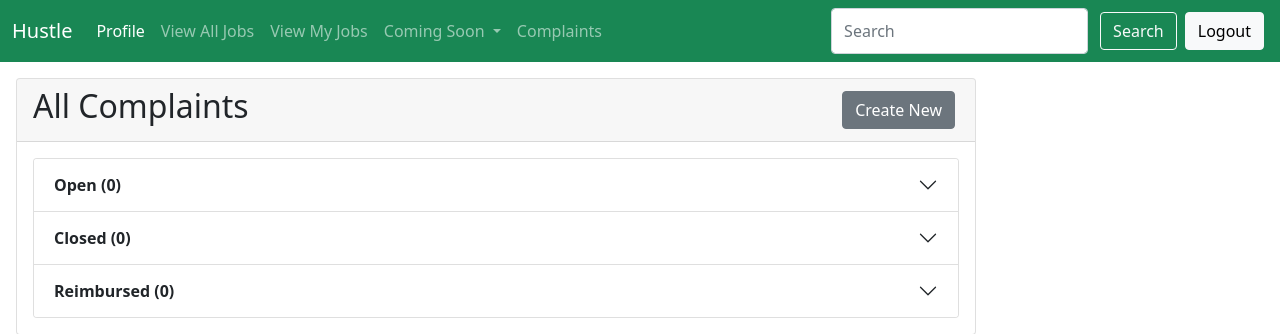
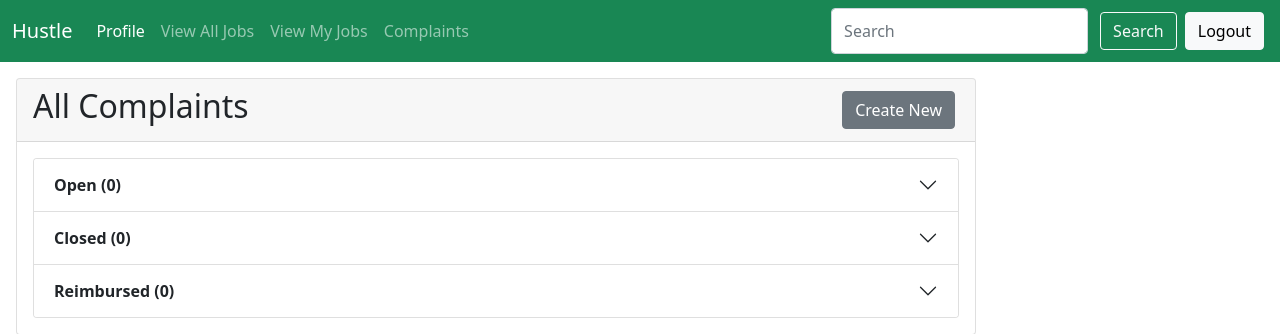
Before and after one commit to hagen-larsen-hl/3MusketeersAndARifleman, a Django app: page /complaints/view/all/ in a window 1280 px wide. Shown: the top 334 px of the page. Run offline with Django 4.2, Linux system fonts and the light colour scheme; the visitor is signed in with stand-in values (Sample User, id 1); data that the repository does not hold is empty; parts of the project's set-up code (start-up, migrations or seed data) failed here and were passed over.

Commit message:
changed the base a bit

```diff
--- a/hustle/templates/base.html
+++ b/hustle/templates/base.html
@@ -37,20 +37,6 @@
                         <li class="nav-item">
                             <a class="nav-link" href="{{ url }}/jobs/view/mine">View My Jobs</a>
                         </li>
-                        <li class="nav-item dropdown">
-                            <a class="nav-link dropdown-toggle" href="#" id="navbarDropdown" role="button"
-                                data-bs-toggle="dropdown" aria-expanded="false">
-                                Coming Soon
-                            </a>
-                            <ul class="dropdown-menu" aria-labelledby="navbarDropdown">
-                                <li><a class="dropdown-item" href="#">Coming Soon</a></li>
-                                <li><a class="dropdown-item" href="#">Coming Soon</a></li>
-                                <li>
-                                    <hr class="dropdown-divider">
-                                </li>
-                                <li><a class="dropdown-item" href="#">Coming Soon</a></li>
-                            </ul>
-                        </li>
                         <li class="nav-item">
                             <a class="nav-link" href="{{ url }}/complaints/view">Complaints</a>
                         </li>
```
